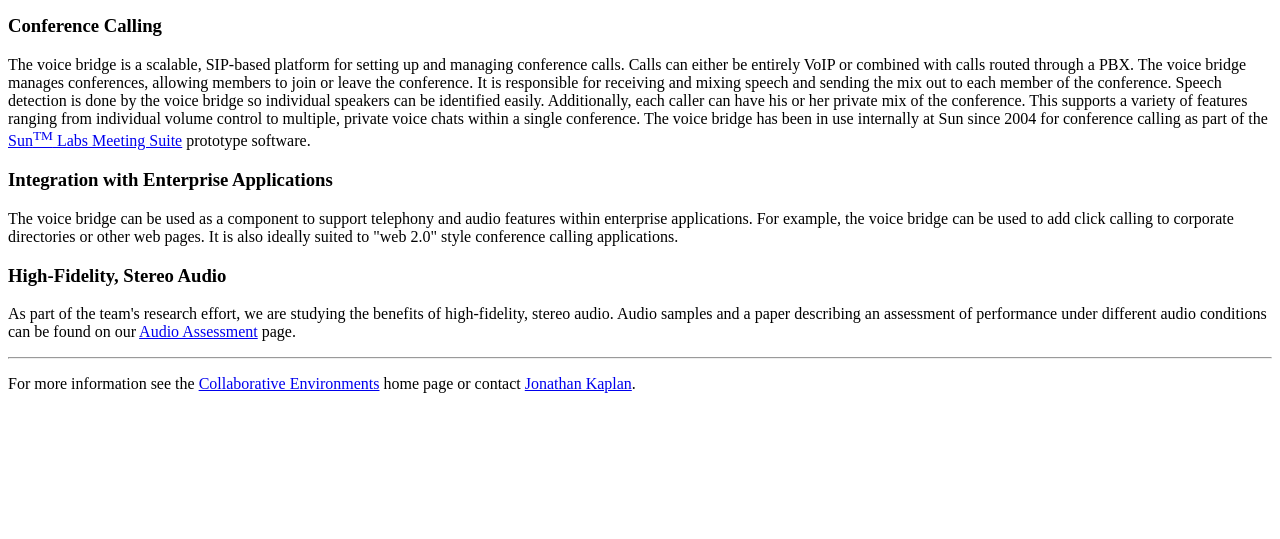
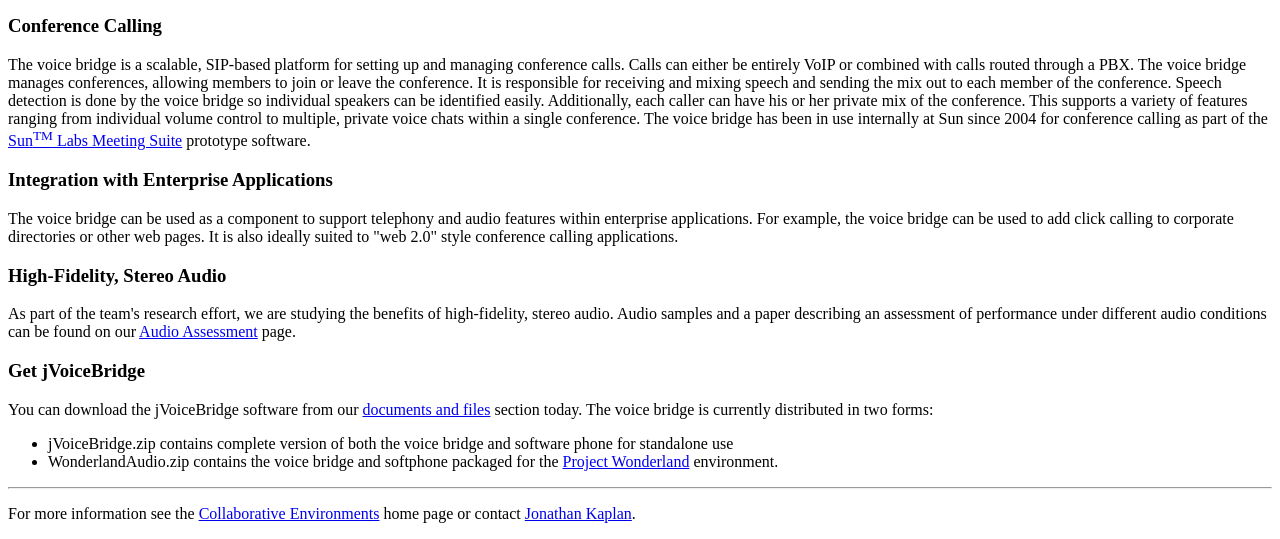
Before and after one commit to Cyramix/openwonderland-jvoicebridge, a plain HTML site: page www/index.html in a window 1280 px wide. Shown: the part 358-897 px from the top of the page. Before the commit the page ends 800 px from the top, so only its background shows below. Drawn offline with Linux system fonts and the light colour scheme.

Commit message:
Update home page

```diff
--- a/www/index.html
+++ b/www/index.html
@@ -43,6 +43,15 @@
 
 <p>As part of the team's research effort, we are studying the benefits of high-fidelity, stereo audio. Audio samples and a paper describing an assessment of performance under different audio conditions can be found on our <a href="http://research.sun.com/projects/mc/audio/">Audio Assessment</a> page. </p>
 
+<h3>Get jVoiceBridge</h3>
+
+<p>You can download the jVoiceBridge software from our <a href="servlets/ProjectDocumentList">documents and files</a> section today.  The voice bridge is currently distributed in two forms:
+<ul>
+    <li>jVoiceBridge.zip contains complete version of both the voice bridge and software phone for standalone use</li>
+    <li>WonderlandAudio.zip contains the voice bridge and softphone packaged for the <a href="http://lg3d-wonderland.dev.java.net">Project Wonderland</a> environment.
+</ul>
+</p>
+
 <hr>
 <p>For more information see the <a href="http://research.sun.com/projects/dashboard.php?id=85">Collaborative Environments</a> home page or contact <a href="http://research.sun.com/people/mybio.php?uid=38272">Jonathan Kaplan</a>.</p>
 </body>
```
